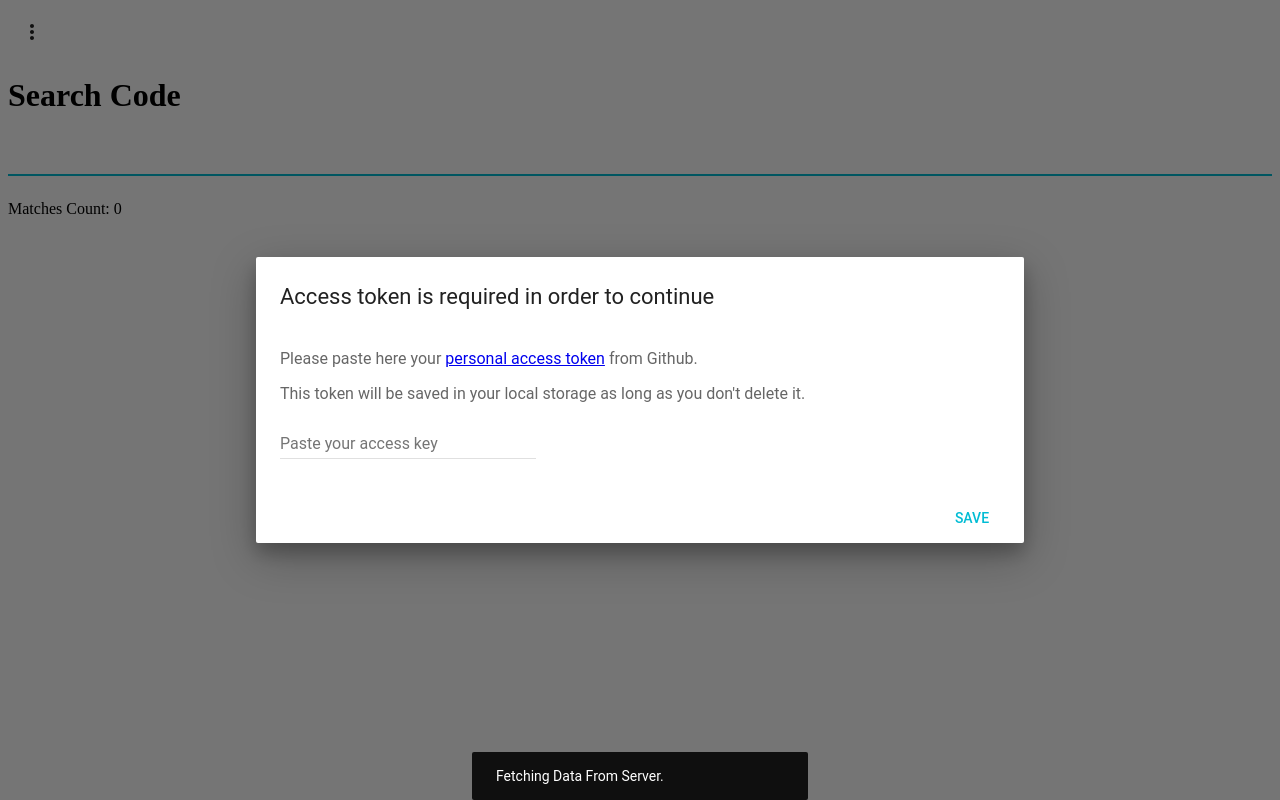
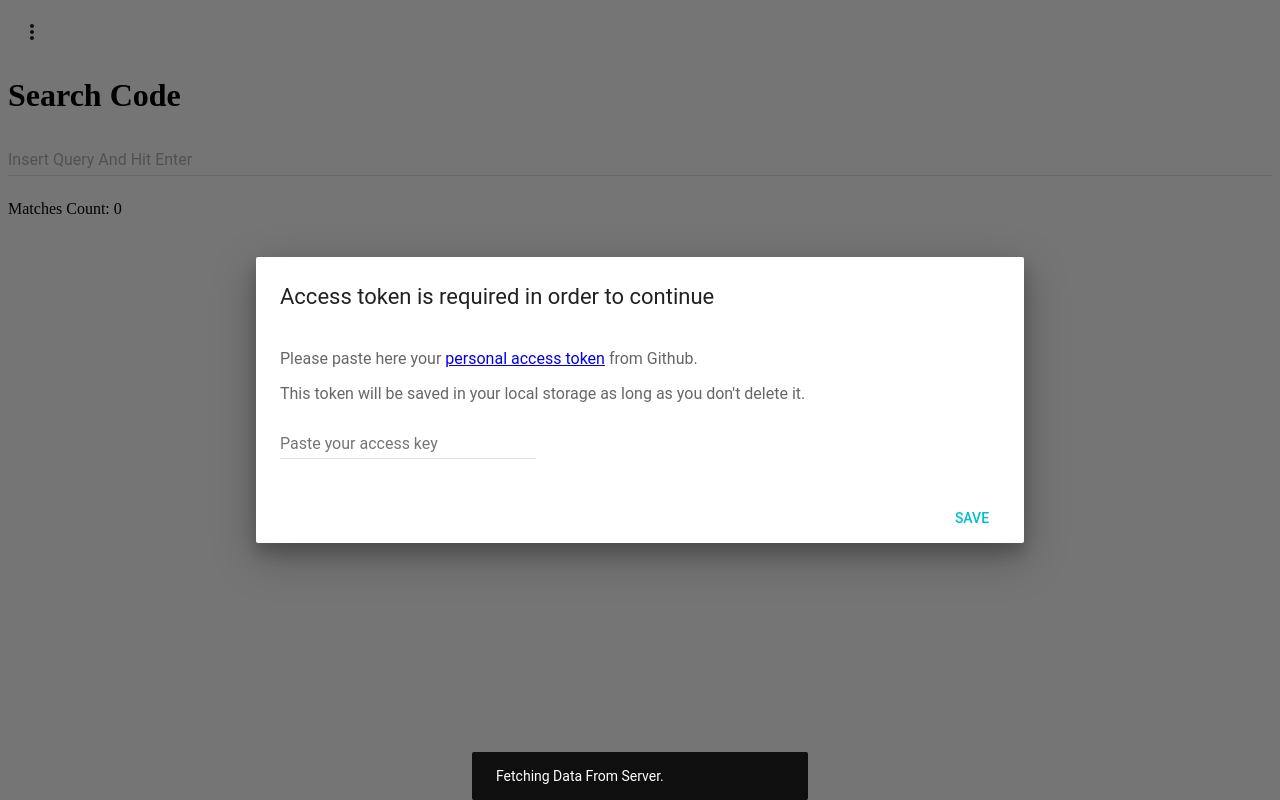
Before and after one commit to yossi-eynav/redux-react-webpack-boilerplate, a React app: page / in a window 1280 px wide. Built offline with nearby package versions, Linux system fonts and the light colour scheme; the HTML template or start-up script is replaced by a standard one; what react-tap-event-plugin would draw is missing.

Commit message:
Add react router

```diff
--- a/src/components/MainMenu/MainMenu.js
+++ b/src/components/MainMenu/MainMenu.js
@@ -4,9 +4,10 @@ import Menu from 'material-ui/Menu';
 import IconMenu from 'material-ui/IconMenu';
 import IconButton from 'material-ui/IconButton';
 import MoreVertIcon from 'material-ui/svg-icons/navigation/more-vert';
+import { Router, Route, Link,browserHistory  } from 'react-router'
+
 
 import React from 'react'
-
 import './main-menu.scss';
 
 
@@ -17,12 +18,11 @@ return (
       iconButtonElement={<IconButton><MoreVertIcon /></IconButton>}
       anchorOrigin={{horizontal: 'left', vertical: 'top'}}
       targetOrigin={{horizontal: 'left', vertical: 'top'}}
-      onChange={((_, val) => {setMenuOption(val)})}
     >
-          <MenuItem value="search" >Search Code</MenuItem>
-          <MenuItem  value="involves">Involves</MenuItem>
-          <MenuItem  value="pull_requests">Pull Requests</MenuItem>
-          <MenuItem  value="commits">Commits Backlog</MenuItem>
+          <MenuItem value="search" ><Link to="/search">Search Code</Link></MenuItem>
+          <MenuItem  value="involves"><Link to="/involves">Involves</Link></MenuItem>
+          <MenuItem  value="pull_requests"><Link to="/pulls">Pull Requests</Link></MenuItem>
+          <MenuItem  value="commits"><Link to="/commits">Commits Backlog</Link></MenuItem>
     </IconMenu>
 )
 
--- a/src/components/TabWindow.js
+++ b/src/components/TabWindow.js
@@ -6,7 +6,7 @@ import PullRequest from './Tabs/PullRequest/PullRequest'
 import Commits from './Tabs/Commits/Commits'
 import Snackbar from 'material-ui/Snackbar';
 import TokenDialog from './TokenDialog/TokenDialog'
-
+import { Router, Route, Link, browserHistory } from 'react-router'
 
 
 
@@ -19,37 +19,21 @@ class TabWindow extends React.Component {
         getRepositories();
     }
 
-    content() {
-        const {menuSelectedOption,users,clearFilters,commits,getCommits,repositories, filters, fetchUsers, setFilter,searchCode, codeMatches,saveAccessToken, getInvolvement, involves, accessToken,getRepositories, getPullRequests, pullRequests} = this.props;
-        switch (menuSelectedOption) {
-            case 'search':
-                return <SearchCode searchCode={searchCode} codeMatches={codeMatches} />;
-                break;
-            case 'involves':
-                return <InvolveTab filters={filters} clearFilters={clearFilters} repositories={repositories} setFilter={setFilter} users={users} fetchUsers={fetchUsers} getInvolvement={getInvolvement} involves={involves} />;
-                break;
-
-            case 'pull_requests':
-                return <PullRequest filters={filters} clearFilters={clearFilters} repositories={repositories} setFilter={setFilter} users={users}    pullRequests={pullRequests} getPullRequests={getPullRequests} />;
-                break;
-            case 'commits':
-                return <Commits commits={commits} getCommits={getCommits} />;
-                break;
-        }
-
-    }
-
     render(){
-        const {setMenuOption,title ,fetchUsers,getRepositories,fetching, saveAccessToken, accessToken, users, repositories} = this.props;
+        const {menuSelectedOption,fetching,setMenuOption, title ,users,clearFilters,commits,getCommits,repositories, filters, fetchUsers, setFilter,searchCode, codeMatches,saveAccessToken, getInvolvement, involves, accessToken,getRepositories, getPullRequests, pullRequests} = this.props;
 
         return (
         <div>
-            <MainMenu setMenuOption={setMenuOption}  />
-            <div>
-                {this.content()}
-            </div>
+              <Router key={Math.random()} history={browserHistory}>
+                <Route path="/" component={() => <SearchCode searchCode={searchCode} codeMatches={codeMatches} />}/>
+                <Route path="pulls" component={() => <PullRequest filters={filters} clearFilters={clearFilters} repositories={repositories} setFilter={setFilter} users={users}    pullRequests={pullRequests} getPullRequests={getPullRequests} />}/>
+                <Route path="search" component={() => <SearchCode searchCode={searchCode} codeMatches={codeMatches} />}/>
+                <Route path="involves" component={() => <InvolveTab filters={filters} clearFilters={clearFilters} repositories={repositories} setFilter={setFilter} users={users} fetchUsers={fetchUsers} getInvolvement={getInvolvement} involves={involves} />}/>
+                <Route path="commits" component={() =>  <Commits commits={commits} getCommits={getCommits} />}/>
+             </Router>
+
             <Snackbar open={fetching} message="Fetching Data From Server." />
-                {!accessToken && <TokenDialog fetchUsers={fetchUsers}  getRepositories={getRepositories} saveAccessToken={saveAccessToken} />}
+            {!accessToken && <TokenDialog fetchUsers={fetchUsers}  getRepositories={getRepositories} saveAccessToken={saveAccessToken} />}
             </div>
         )
 
--- a/src/components/Tabs/Commits/Commits.js
+++ b/src/components/Tabs/Commits/Commits.js
@@ -3,6 +3,7 @@ import './commits.scss';
 import {Table, TableBody, TableHeader, TableHeaderColumn, TableRow, TableRowColumn} from 'material-ui/Table';
 import Avatar from 'material-ui/Avatar';
 import moment from 'moment';
+import MainMenu from '../../MainMenu/MainMenu'
 
 
 
@@ -22,6 +23,7 @@ class Commits extends  React.Component {
 
         return (
             <div className="commits">
+            <MainMenu />
                 <h1> Commits</h1>
                 <Table>
                     <TableHeader displaySelectAll={false} adjustForCheckbox={false} displayRowCheckbox={false}>
--- a/src/components/Tabs/PullRequest/PullRequest.js
+++ b/src/components/Tabs/PullRequest/PullRequest.js
@@ -7,6 +7,7 @@ import Avatar from 'material-ui/Avatar';
 import FontIcon from 'material-ui/FontIcon';
 import Filters from '../../Filters/Filters';
 import moment from 'moment';
+import MainMenu from '../../MainMenu/MainMenu'
 
 
 
@@ -52,6 +53,7 @@ class PullRequest extends  React.Component {
 
         return (
             <div className="pull-requests">
+            <MainMenu />
                 <h1> Pull Requests</h1>
                 <Filters clearFilters={clearFilters} users={users} filters={filters} repositories={repositories} setFilter={setFilter} />
                 <Table>
--- a/src/components/Tabs/SearchCode/SearchCode.js
+++ b/src/components/Tabs/SearchCode/SearchCode.js
@@ -4,35 +4,43 @@ import TextField from 'material-ui/TextField';
 import {Card, CardActions, CardHeader, CardMedia, CardTitle, CardText} from 'material-ui/Card';
 import RaisedButton from 'material-ui/FlatButton';
 import Chip from 'material-ui/Chip';
+import IconButton from 'material-ui/IconButton';
+import FontIcon from 'material-ui/FontIcon';
 import Highlight from 'react-highlight';
+import MainMenu from '../../MainMenu/MainMenu'
+
+
 
 class SearchCode extends React.Component{
-
-    componentDidUpdate() {
-        this.refs.code_search.focus();
-    }
 
     render(){
 
 
- let timeout;
  const {codeMatches, searchCode} = this.props;
  const repositories = Array.from(new Set(codeMatches.map(match => match.repository.name)))
  let lastRepo = null;
 
 return (
         <div className="search-code">
+        <MainMenu />
             <h1> Search Code</h1>
+            <div>
             <TextField
                 key="code_search"
                 name="code_search"
                 ref="code_search"
+                hintText="Insert Query And Hit Enter"
                 fullWidth={true}
-                onChange={(_,query)=> {
-                    clearTimeout(timeout);
-                    timeout = setTimeout(() => {searchCode(query)},500)
+                onKeyDown={(event)=>
+                    {
+                        if(event.keyCode != 13) { return; }
+                        searchCode(event.target.value)
                 }}
             />
+
+
+            </div>
+
 
             <div>
             <p> Matches Count: {codeMatches.length} </p>
--- a/src/components/Tabs/SearchCode/SearchCode.scss
+++ b/src/components/Tabs/SearchCode/SearchCode.scss
@@ -1,11 +1,13 @@
 .search-code {
 
   .chips {
-    margin-bottom: 70px;
+    margin-bottom: 120px;
   }
 
   .chip {
     float: left;
+    margin-right: 20px !important;
+    margin-bottom: 10px !important;
   }
 
   code {
--- a/src/components/Tabs/involves/Involves.js
+++ b/src/components/Tabs/involves/Involves.js
@@ -9,6 +9,7 @@ import SelectField from 'material-ui/SelectField';
 import MenuItem from 'material-ui/MenuItem';
 import moment from 'moment';
 import Filters from '../../Filters/Filters'
+import MainMenu from '../../MainMenu/MainMenu'
 
 
 
@@ -40,6 +41,7 @@ class Involves extends  React.Component {
 
         return (
             <div className="involves">
+            <MainMenu />
                 <div>
                     <h1> Involves</h1>
                     <AutoComplete
```
